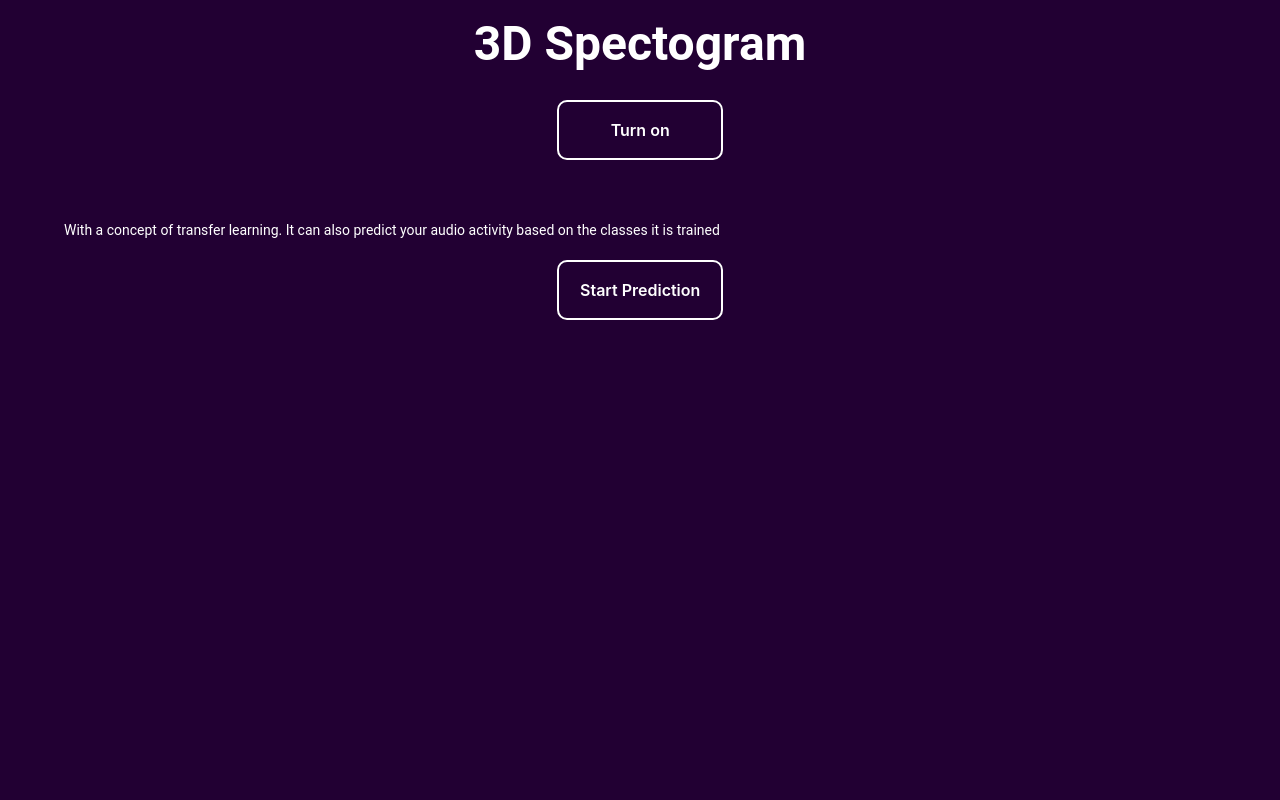
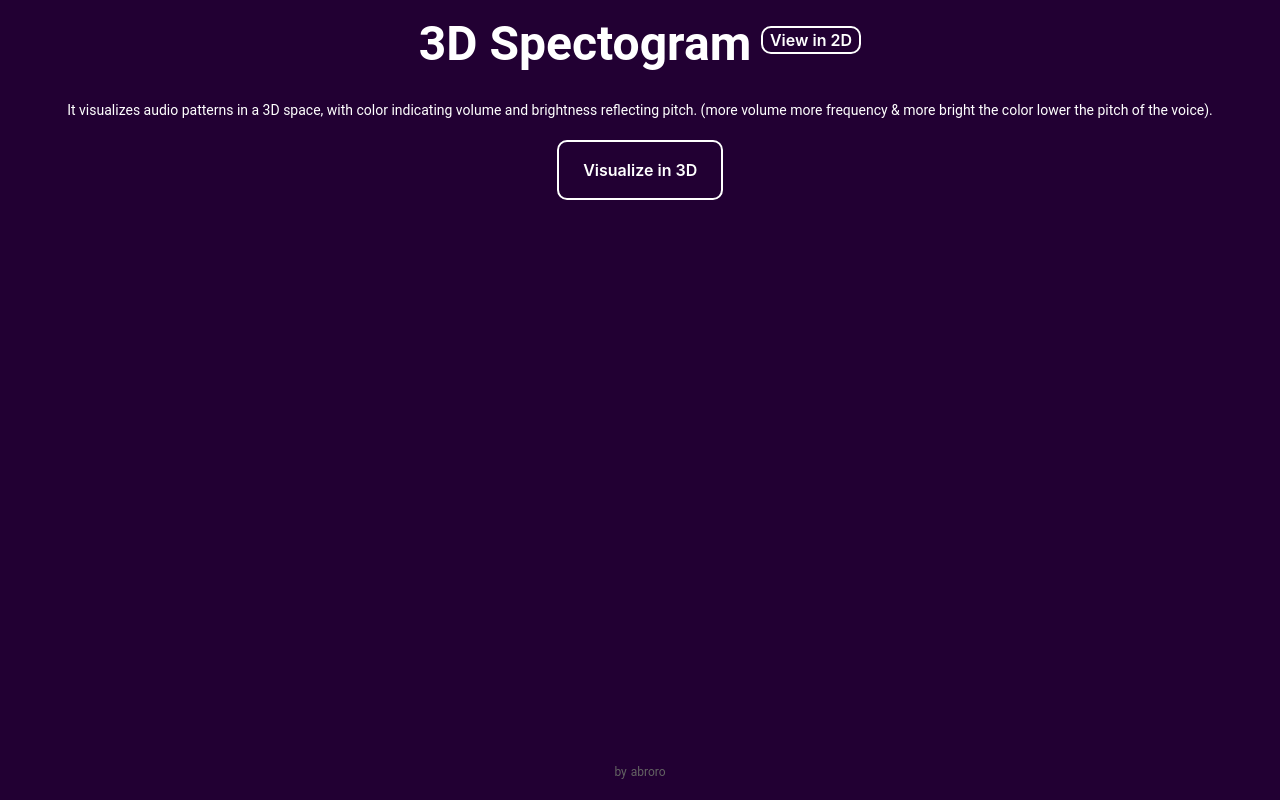
Before and after one commit to abroroo/audiochi, a Next.js app: page /v2 in a window 1280 px wide. Built offline with nearby package versions, Linux system fonts and the light colour scheme.

Commit message:
Page navigation added

```diff
--- a/src/app/globals.css
+++ b/src/app/globals.css
@@ -83,6 +83,7 @@ h1 {
   }
   .button-28 {
     width: 40%;
+    margin: 10px;
   }
   .button-div {
     top: 33%;
--- a/src/components/GoogleAudio.jsx
+++ b/src/components/GoogleAudio.jsx
@@ -55,11 +55,11 @@ const GoogleAudio = () => {
   return (
     <div
       data-test="sound-prediction-container"
-      className="text-[#fff] mt-10 flex items-center justify-center flex-col w-full"
+      className="text-[#fff]  flex items-center justify-center flex-col w-full "
     >
       <p
         data-test="sound-prediction-into-p-text"
-        className="my-5 text-sm text-[#fff] w-[90%]"
+        className="my-5 text-sm text-[#fff] w-[full] items-center justify-center md:flex hidden"
       >
         With a concept of transfer learning. It can also predict your audio
         activity based on the classes it is trained
@@ -85,7 +85,7 @@ const GoogleAudio = () => {
         </button>
       )}
 
-      <div id="label-container" className="m-10 grid gap-2"></div>
+      <div id="label-container" className="m-10 grid gap-2  "></div>
     </div>
   );
 };
--- a/src/components/Spectogram3D.jsx
+++ b/src/components/Spectogram3D.jsx
@@ -1,6 +1,7 @@
 import React, { useEffect, useState, useCallback } from "react";
 import { initThreeJS, update_geometry, setColor } from "../utility/initThree";
 import GoogleAudio from "./GoogleAudio";
+import Link from "next/link";
 
 const Spectogram3D = () => {
   const frequency_samples = 128; // Y resolution
@@ -76,15 +77,53 @@ const Spectogram3D = () => {
   }, [isMicOn]);
 
   return (
-    <div className="">
-      <div className="flex flex-col justify-center items-center mt-2">
-        <h1 className="mb-5">3D Spectogram</h1>
-        <button className="button-28 " onClick={toggleMicrophone}>
-          {isMicOn ? "Turn off " : "Turn on "}
-        </button>
+    <div className="felx flex-col ">
+      <div className="flex items-center justify-center">
+        <h1 className="mt-2">3D Spectogram</h1>
+        <Link href="/">
+          <button
+            className="button-28"
+            style={{
+              width: "100px",
+              minHeight: "25px",
+              marginLeft: "10px",
+              padding: "2px",
+            }}
+          >
+            View in 2D
+          </button>
+        </Link>
       </div>
+      <div className="flex flex-col md:flex-row   ">
+        {" "}
+        <div className="flex flex-col justify-center items-center  w-full mt-5">
+          <p
+            data-test="spectogram-p-text"
+            className=" mb-5 text-sm text-[#fff] w-[90%] md:flex hidden items-center justify-center"
+          >
+            It visualizes audio patterns in a 3D space, with color indicating
+            volume and brightness reflecting pitch. (more volume more frequency
+            & more bright the color lower the pitch of the voice).
+          </p>
+          <button className="button-28 " onClick={toggleMicrophone}>
+            {isMicOn ? "Stop " : "Visualize in 3D"}
+          </button>
+        </div>
+        {/* <div className="w-full md:w-[50%]">
+          <GoogleAudio />
+        </div> */}
+      </div>
+
       <div id="spectogram3js" className=""></div>
-      <GoogleAudio />
+      <p
+        data-test="author-tag"
+        className="text-xs text-[#646363] absolute bottom-5 w-full  left-0 flex  justify-center"
+      >
+        by
+        <a target="_blank" href="https://github.com/abroroo" className="ml-1">
+          abroro
+        </a>
+      </p>
     </div>
   );
 };
--- a/src/components/Spectrograph.jsx
+++ b/src/components/Spectrograph.jsx
@@ -1,6 +1,7 @@
 "use client";
 import React, { useRef, useEffect, useState, useCallback } from "react";
 import GoogleAudio from "./GoogleAudio";
+import Link from "next/link";
 
 const Spectrogram = () => {
   const canvasRef = useRef(null);
@@ -108,9 +109,25 @@ const Spectrogram = () => {
   return (
     <div data-test="spectogram-container">
       <div className="h1-div flex justify-center items-center flex-col">
-        <h1 data-test="spectogram-title" className="">
-          Sound Recognition
-        </h1>
+        <div className="flex items-center justify-center">
+          <h1 data-test="spectogram-title" className="">
+            Sound Recognition
+          </h1>
+          <Link href="/v2">
+            <button
+              className="button-28"
+              style={{
+                width: "100px",
+                minHeight: "25px",
+                marginLeft: "10px",
+                padding: "2px",
+              }}
+            >
+              View in 3D
+            </button>
+          </Link>
+        </div>
+
         <p
           data-test="spectogram-title-text"
           className=" m-0 text-sm text-[#fff] w-[90%]"
@@ -122,7 +139,7 @@ const Spectrogram = () => {
       <div className="button-div md:top-[25%] top-[33%] xl:top-[20%] flex items-center justify-center flex-col">
         <p
           data-test="spectogram-p-text"
-          className=" m-5 text-sm text-[#fff] w-[90%]"
+          className=" m-5 text-sm text-[#fff] w-[90%] md:flex hidden items-center justify-center"
         >
           It can visualize audio as frequency of sound patterns (more red
           greater the frequency). To check if it's working you can start with
```
